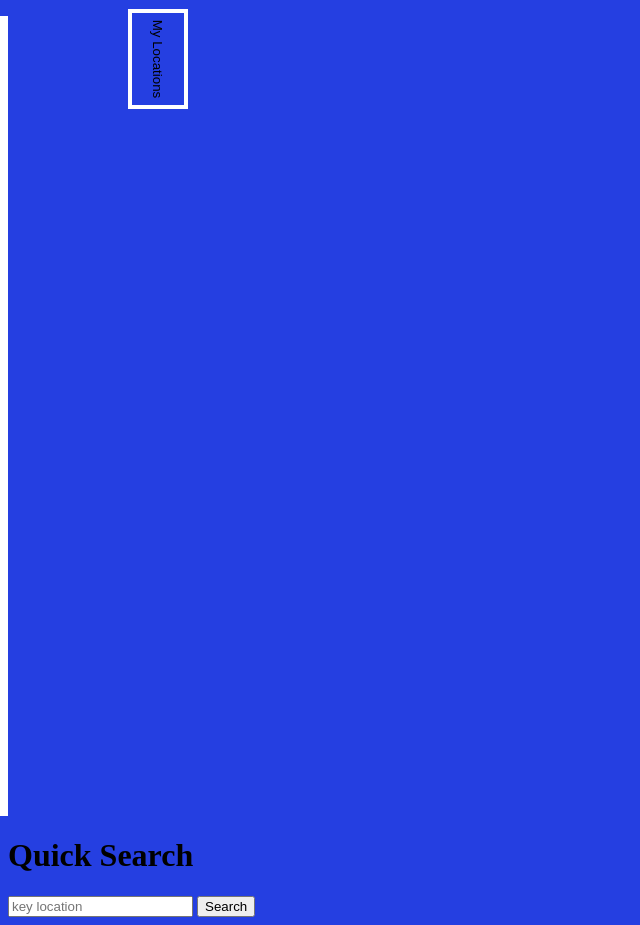
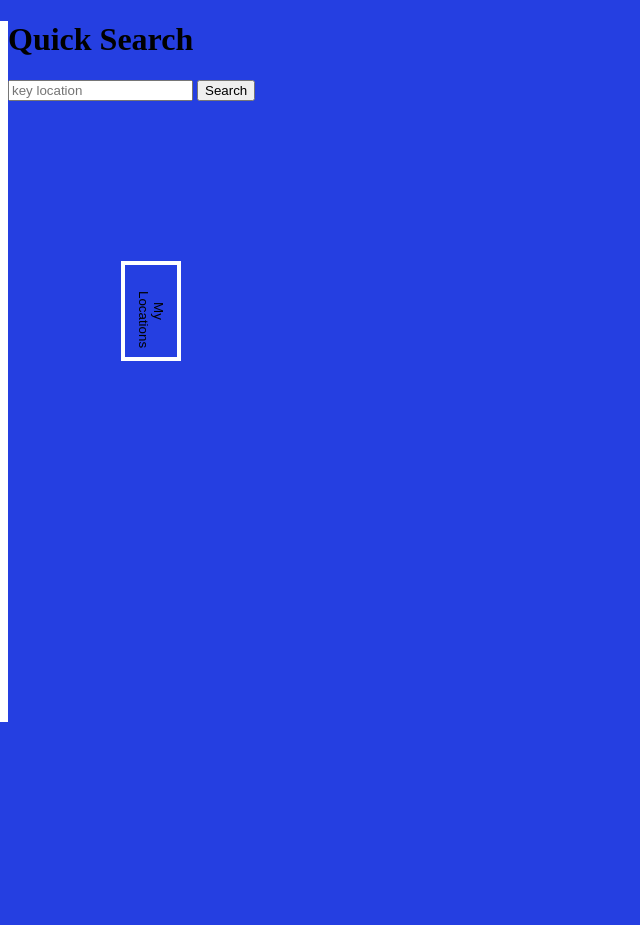
Before and after one commit to AidaP1/location__checker, a Flask app: template app/templates/homepage.html in a window 1280 px wide. Shown: the part 78-1003 px from the top of the page, without its empty margins (0-640 px from the left). After the commit the page ends 800 px from the top, so only its background shows below. Run offline with Flask 2, Linux system fonts and the light colour scheme; the template is opened without the code that fills it, so the values that code supplies are empty; some libraries are stand-ins or nearby versions.

Commit message:
slliding bar works, button now steady

```diff
--- a/app/static/styles.css
+++ b/app/static/styles.css
@@ -7,26 +7,25 @@ body {
 }
 
 #location-sidebar-toggle {
-  position: fixed;
+  position: absolute;
+  top: 30vh;
   z-index: 1;
   border: 4px solid #fff;
   outline: none;
-  width: 100px;
-  height: 60px;
-  margin-left: 55.5em;
-  margin-top: 1em;
+  width: 60px;
+  height: 100px;
+  margin-left: 56.5em;
   background-color: #253FE1;
   transition: 0.5s;
+}
+#location-sidebar-toggle p {
   transform: rotate(0.25turn);
-}
-#location-sidebar-toggle .icon {
-  font-size: 1.5rem;
-  color: #fff;
 }
 
 #locations-sidebar {
+  position: fixed;
   width: 40em;
-  height: 100vh;
+  height: 100pc;
   background-color: #fff;
   transition: 0.7s;
 }
--- a/app/static/styles.scss
+++ b/app/static/styles.scss
@@ -20,21 +20,26 @@ body {
   }
 
   #location-sidebar-toggle {
-    position: fixed;
+    position: absolute;
+    top: 30vh;
     z-index: 1;
     border: 4px solid $white;
     outline: none;
-    width: 100px;
-    height: 60px;
-    margin-left: $width__sidebar + 15.5em;
+    width: 60px;
+    height: 100px;
+    margin-left: $width__sidebar + 16.5em;
     background-color: $color__toggle;
     transition: .5s;
-    transform: rotate(0.25turn);
+
+    p {
+        transform: rotate(0.25turn);
+    }
   }
 
   #locations-sidebar {
+    position: fixed;
     width: $width__sidebar;
-    height: 100vh;
+    height: 100pc;
     background-color: $color__sidebar;
     transition: .7s;
 
--- a/app/templates/homepage.html
+++ b/app/templates/homepage.html
@@ -6,11 +6,12 @@
 
 {% block main %}
 
+
 <!-- View your locatoin list and delete any -->
-<div id="locations-sidebar" style="position: relative" class="is-closed">
+<div id="locations-sidebar" class="is-closed">
     <!-- Button to show the popout of locations -->
     <button id="location-sidebar-toggle" class="is-closed" type="button" aria-expanded="false" aria-controls="my-locations">
-        My Locations
+        <p>My Locations</p>
     </button>
     <div >
         <table>
```
Also changed, not shown: 1 other file.
